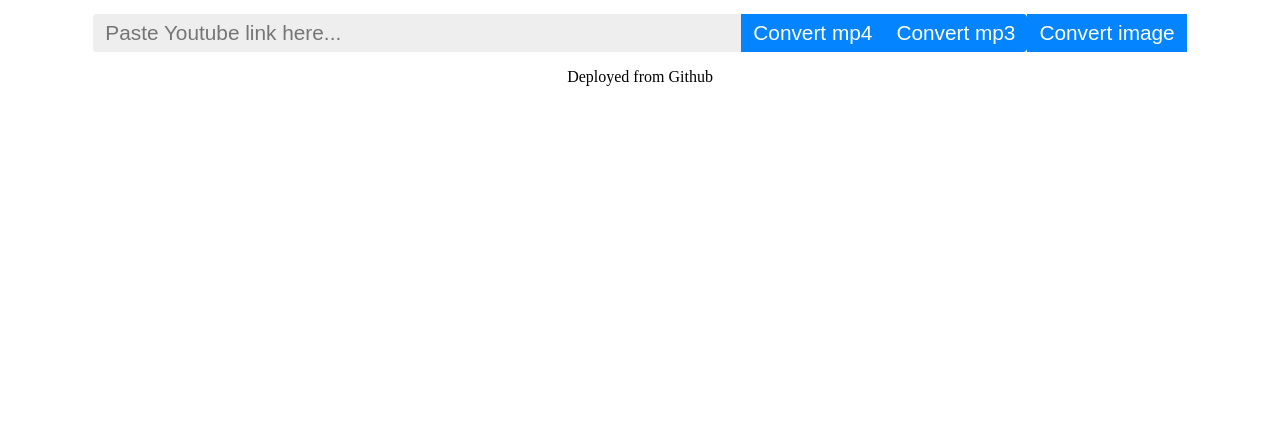
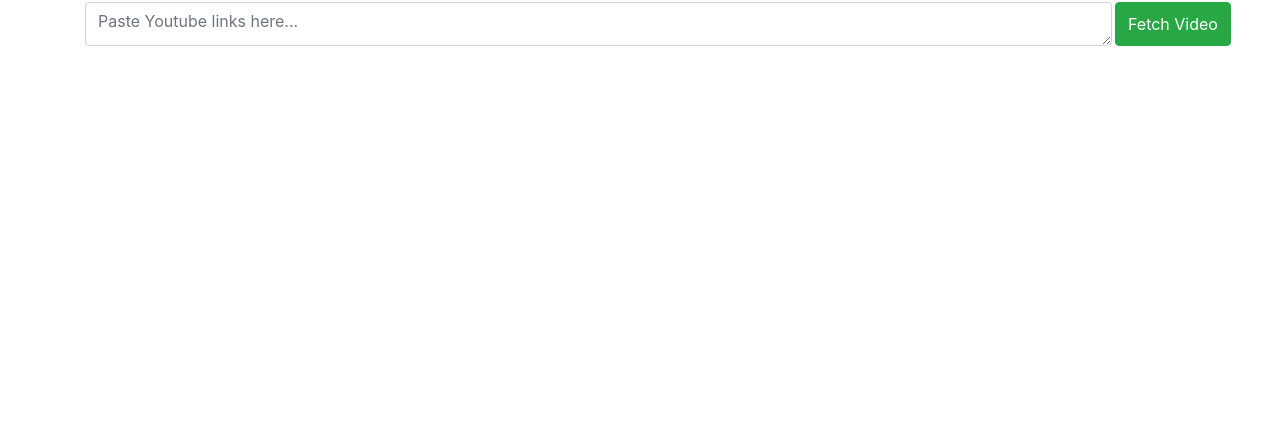
Before and after one commit to vmt07816/vmt07816-youtube-dl, a website: page index.html in a window 1280 px wide. Shown: the part 364-800 px from the top of the page. Drawn offline with nearby package versions, Linux system fonts and the light colour scheme.

Commit message:
added bootstrap

```diff
--- a/index.html
+++ b/index.html
@@ -1,17 +1,37 @@
-<!DOCTYPE html>
+<!doctype html>
 <html lang="en">
+  <head>
+    <!-- Required meta tags -->
+    <meta charset="utf-8">
+    <meta name="viewport" content="width=device-width, initial-scale=1, shrink-to-fit=no">
 
-<head>
-	<link rel="stylesheet" href="style.css">
+    <!-- Bootstrap CSS -->
+    <link rel="stylesheet" href="https://maxcdn.bootstrapcdn.com/bootstrap/4.0.0/css/bootstrap.min.css" integrity="sha384-Gn5384xqQ1aoWXA+058RXPxPg6fy4IWvTNh0E263XmFcJlSAwiGgFAW/dAiS6JXm" crossorigin="anonymous">
+		<link rel="stylesheet" href="style.css">
     <title>Youtube Downloader</title>
 
 </head>
 
 <body>
-    <h1 class="heading">My Own Youtube Downloader !</h1>
-    <input class="URL-input" placeholder="Paste Youtube link here..."><button class="convert-button" id="mp4">Convert mp4</button><button class="convert-button" id='mp3'>Convert mp3</button><button class="convert-button" id='image'>Convert image</button>
-    <p>Deployed from Github</p>
+	<div class="container">
+    <h2 class="heading">My Own Youtube Downloader !</h2>
+			<div class="row">
+				<div class="col-11 input_box">
+					<div class="input-group">
+		        <textarea class="form-control" id="input_url" placeholder="Paste Youtube links here..."></textarea>
+		      </div>
+				</div>
+				<div class="col-1">
+					<button type="button" class="btn btn-success" id="mp4">Fetch Video</button>
+				</div>
+			</div>
+		<!-- Optional JavaScript -->
+		<!-- jQuery first, then Popper.js, then Bootstrap JS -->
+		<script src="https://code.jquery.com/jquery-3.2.1.slim.min.js" integrity="sha384-KJ3o2DKtIkvYIK3UENzmM7KCkRr/rE9/Qpg6aAZGJwFDMVNA/GpGFF93hXpG5KkN" crossorigin="anonymous"></script>
+		<script src="https://cdnjs.cloudflare.com/ajax/libs/popper.js/1.12.9/umd/popper.min.js" integrity="sha384-ApNbgh9B+Y1QKtv3Rn7W3mgPxhU9K/ScQsAP7hUibX39j7fakFPskvXusvfa0b4Q" crossorigin="anonymous"></script>
+		<script src="https://maxcdn.bootstrapcdn.com/bootstrap/4.0.0/js/bootstrap.min.js" integrity="sha384-JZR6Spejh4U02d8jOt6vLEHfe/JQGiRRSQQxSfFWpi1MquVdAyjUar5+76PVCmYl" crossorigin="anonymous"></script>
     <script src='script.js'></script>
+	</div>
 </body>
 
 </html>
--- a/public/style.css
+++ b/public/style.css
@@ -7,36 +7,18 @@
 	margin-top:40vh;
 }
 
-.URL-input, .convert-button {
-	font-size:1.3em;
-	padding:5px 10px;
+.col-1 {
+    padding-left: 0px;
+}
+.col-11 {
+    padding-right: 3px;
 }
 
-.URL-input {
-	border-radius:4px 0px 0px 4px;
-	width:30em;
-	text-align: left;
-	border:2px solid #EEEEEE;
-	background: #EEEEEE;
-	outline:none;
+textarea.form-control {
+    height: 44px;
+		text-align: left;
 }
 
-.URL-input:focus {
-	border:2px solid #0485ff;
+#mp4 {
+	height: 44px;
 }
-
-.convert-button {
-	border:2px solid #0485ff;
-	background: #0485ff;
-	color:white;
-	transition: 0.15s;
-}
-
-.convert-button:hover {
-	background: #016acc;
-	border-color: #016acc;
-}
-
-#mp3 {
-	border-radius:0px 4px 4px 0px;
-}
```
